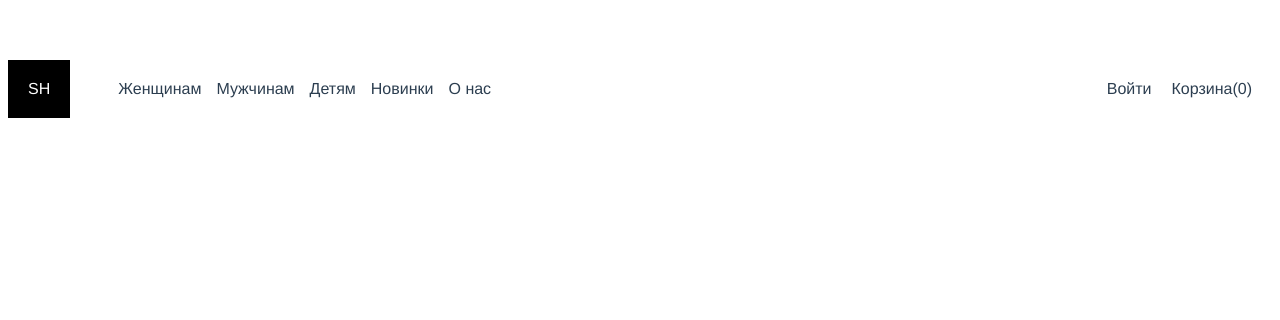
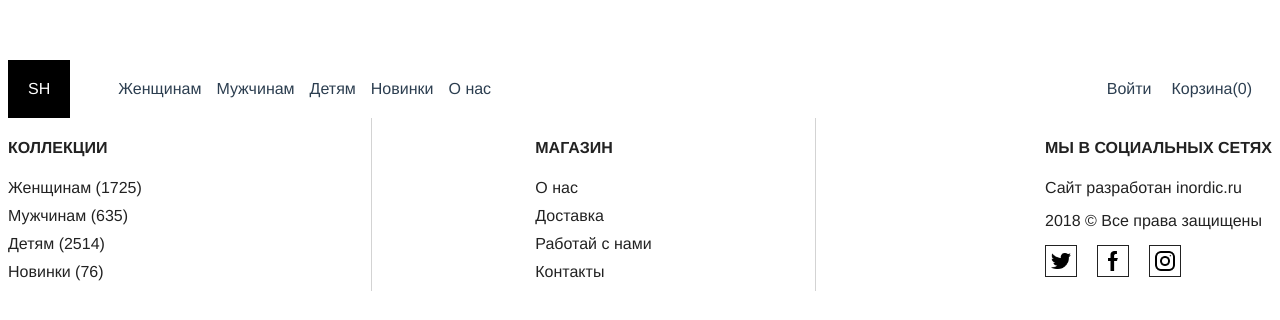
Before and after one commit to dflt-bit/shop-vue, a Vue app in the folder shop/: page /#/category/1 in a window 1280 px wide. Shown: the top 320 px of the page. Built offline with nearby package versions, Linux system fonts and the light colour scheme.

Commit message:
+component Footer

```diff
--- a/shop/src/App.vue
+++ b/shop/src/App.vue
@@ -2,15 +2,17 @@
   <div id="app">
     <HeaderComponent></HeaderComponent>
     <router-view/>
+    <Footer></Footer>
   </div>
 </template>
 
 <script>
   import HeaderComponent from './components/HeaderComponent';
+  import Footer from './components/Footer';
 
   export default {
     name: 'App',
-    components: {HeaderComponent}
+    components: {HeaderComponent,Footer}
   }
 </script>
 
--- /dev/null
+++ b/shop/src/components/Footer.vue
@@ -0,0 +1,132 @@
+<template>
+    <footer>
+        <div class="wrapper">
+            <div class="links-shop">
+                <h4>Коллекции</h4>
+                <a href="#">Женщинам (<span id="counter1">1725</span>)</a>
+                <a href="#">Мужчинам (<span id="counter2">635</span>)</a>
+                <a href="#">Детям (<span id="counter3">2514</span>)</a>
+                <a href="#">Новинки (<span id="counter4">76</span>)</a>
+            </div>
+
+            <div class="links-info">
+                <div class="body">
+                    <h4>Магазин</h4>
+                    <a href="#">О нас</a>
+                    <a href="#">Доставка</a>
+                    <a href="#">Работай с нами</a>
+                    <a href="#">Контакты</a>
+                </div>
+            </div>
+
+            <div class="links-social">
+                <h4>Мы в социальных сетях</h4>
+                <span>Сайт разработан inordic.ru</span>
+                <span>2018 © Все права защищены</span>
+                <div class="social-icons">
+                    <img src="../images/icons/twitter.png" alt="twitter logo"/>
+                    <img src="../images/icons/facebook.png" alt="facebook logo"/>
+                    <img src="../images/icons/instagram.png" alt="instagram logo"/>
+                </div>
+            </div>
+        </div>
+    </footer>
+</template>
+
+<script>
+    export default {
+        name: "Footer"
+    }
+</script>
+
+<style scoped>
+    footer {
+        background-color: white;
+        padding-bottom: 4rem;
+    }
+
+    footer > div.wrapper {
+        display: flex;
+        justify-content: space-between;
+    }
+
+    footer > div.wrapper > div.links-shop {
+        display: flex;
+        flex-direction: column;
+        text-align: left;
+    }
+
+    footer > div.wrapper > div.links-shop > h4 {
+        color: #222222;
+        text-transform: uppercase;
+    }
+
+    footer > div.wrapper > div.links-shop > a {
+        color: #222222;
+        text-decoration: none;
+        text-decoration: none;
+        margin-bottom: 10px;
+    }
+
+    footer > div.wrapper > div.links-shop > a:hover {
+        text-decoration: underline;
+    }
+
+    footer > div.wrapper > div.links-info {
+        display: flex;
+        justify-content: center;
+        border-right: 1px solid lightgrey;
+        border-left: 1px solid lightgrey;
+        width: 35%;
+        text-align: left;
+    }
+
+    footer > div.wrapper > div.links-info > div.body {
+        display: flex;
+        flex-direction: column;
+    }
+
+    footer > div.wrapper > div.links-info > div.body > h4 {
+        color: #222222;
+        text-transform: uppercase;
+    }
+
+    footer > div.wrapper > div.links-info > div.body > a {
+        color: #222222;
+        text-decoration: none;
+        text-decoration: none;
+        margin-bottom: 10px;
+    }
+
+    footer > div.wrapper > div.links-info > div.body > a:hover {
+        text-decoration: underline;
+    }
+
+    footer > div.wrapper > div.links-social {
+        display: flex;
+        flex-direction: column;
+        text-align: left;
+    }
+
+    footer > div.wrapper > div.links-social > h4 {
+        color: #222222;
+        text-transform: uppercase;
+    }
+
+    footer > div.wrapper > div.links-social > span {
+        color: #222222;
+        margin-bottom: 15px;
+    }
+
+    footer > div.wrapper > div.links-social > div.social-icons {
+        display: flex;
+    }
+
+    footer > div.wrapper > div.links-social > div.social-icons > img {
+        height: 20px;
+        width: 20px;
+        border: 1px solid #222222;
+        margin-right: 20px;
+        padding: 5px;
+    }
+</style>
```
